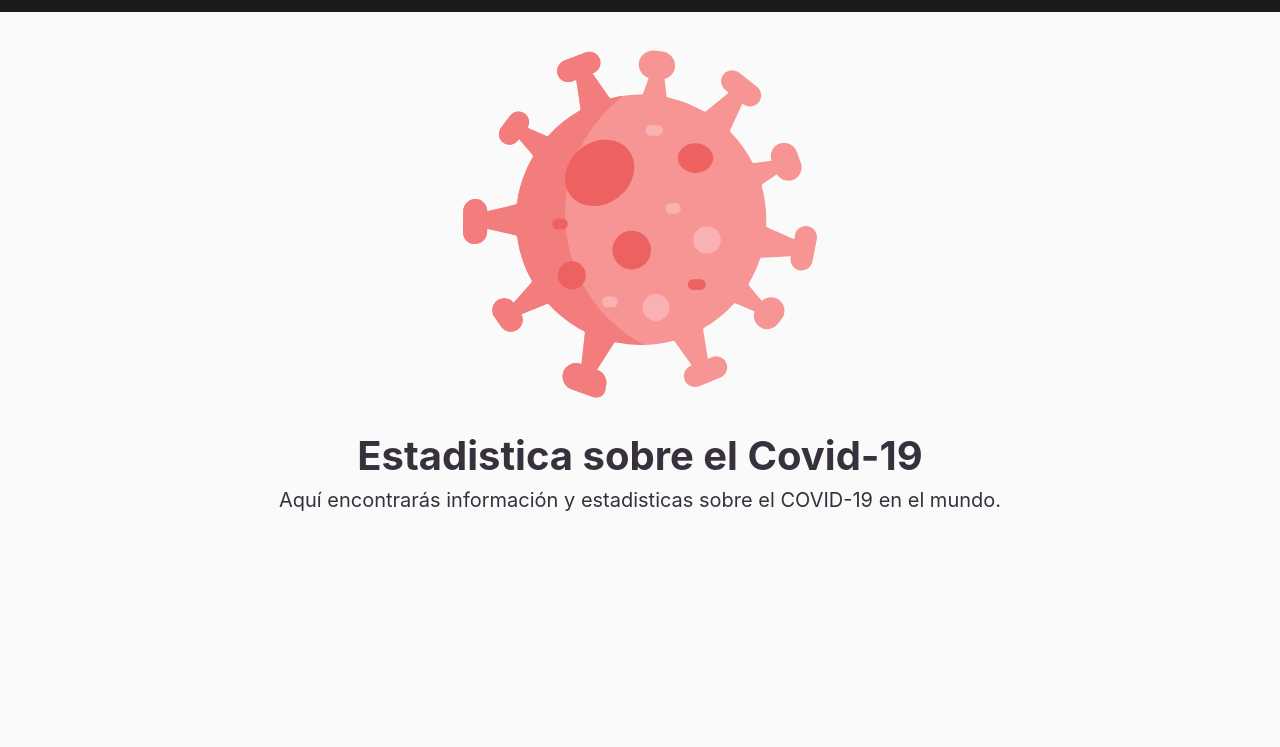
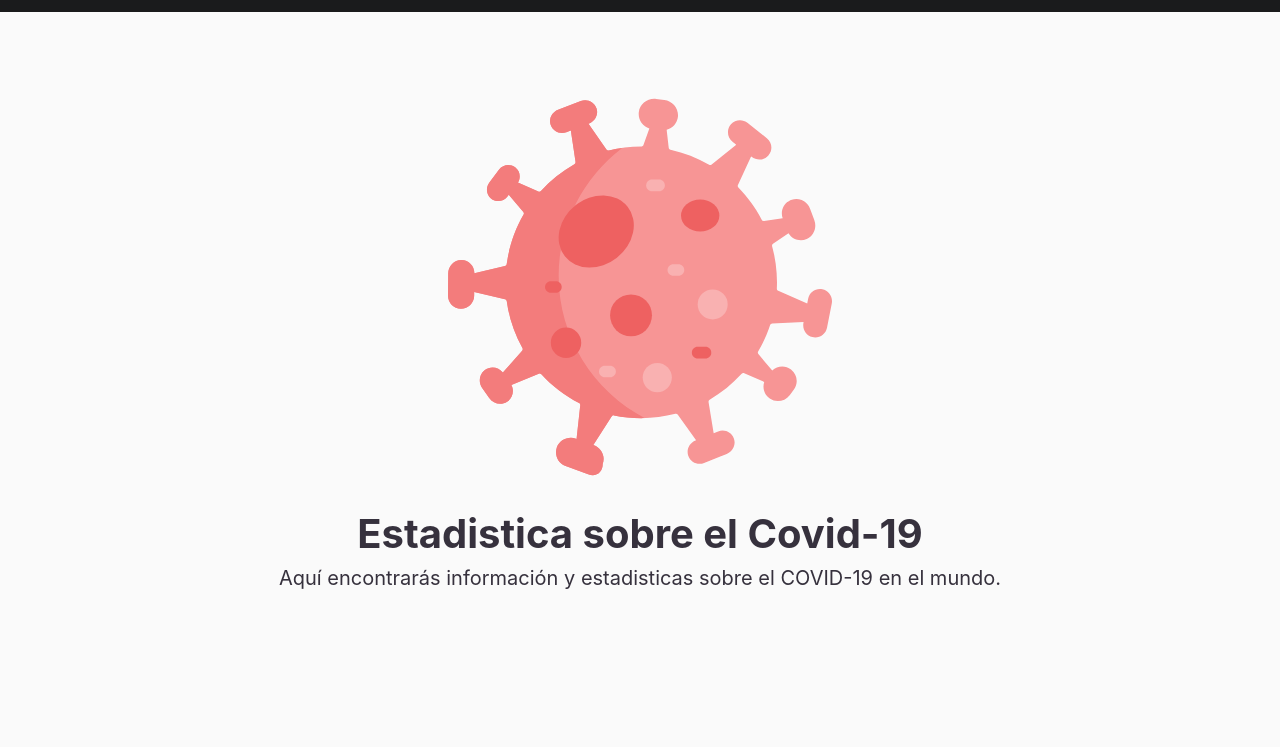
Before and after one commit to macu-dev/Covid-19, a plain HTML site: page index.html in a window 1280 px wide. Shown: the part 53-800 px from the top of the page. Drawn offline with nearby package versions, Linux system fonts and the light colour scheme; no server answers.

Commit message:
se modifico los estilos del encabezado

```diff
--- a/css/style.css
+++ b/css/style.css
@@ -58,8 +58,11 @@ html,body{
 }
 
 .encabezado{
-  margin: 70px 50px 0 50px;
   height: 100%;
+  display: flex;
+  justify-content: center;
+  align-content: center;
+  flex-wrap: wrap;
 }
 
 .encabezado-img img{
@@ -70,6 +73,7 @@ html,body{
 .encabezado-img{
   display: flex;
   justify-content: center;
+  width: 100%;
 }
 
 .encabezado-titulo{
```
